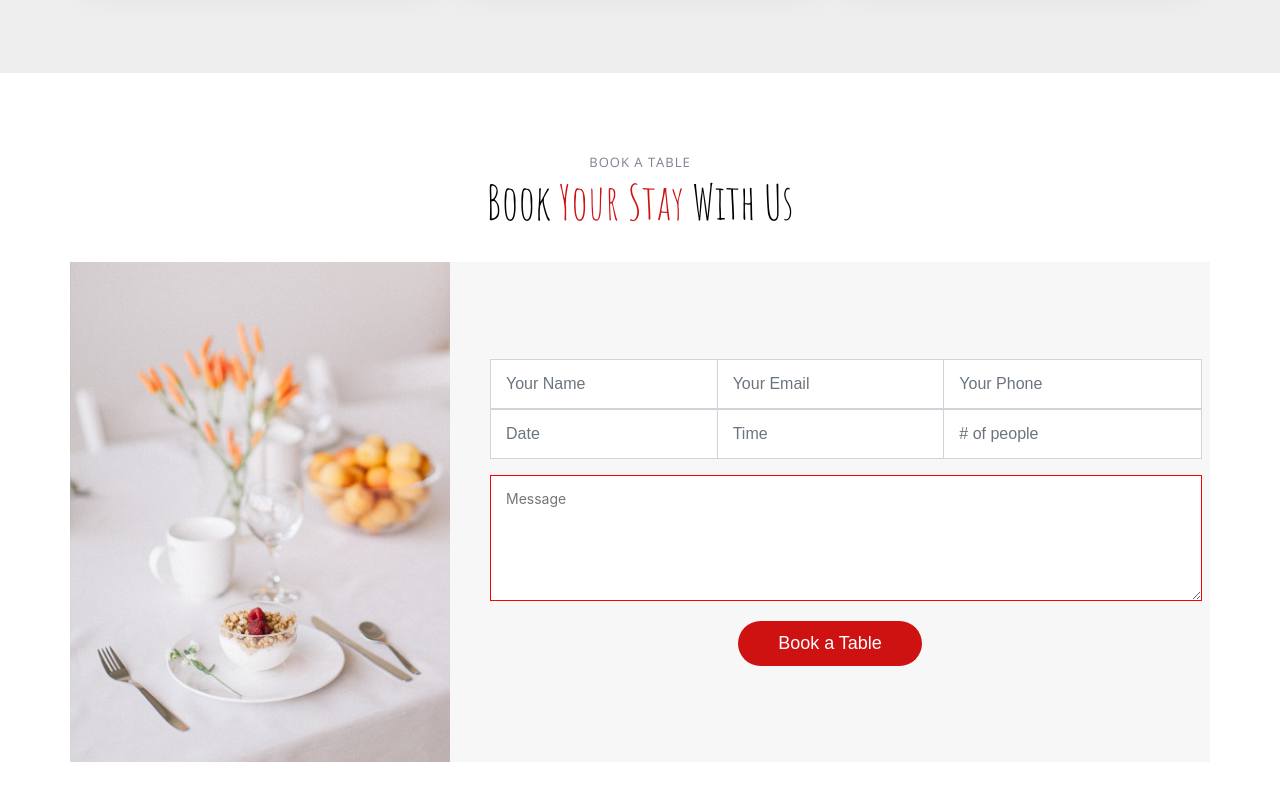
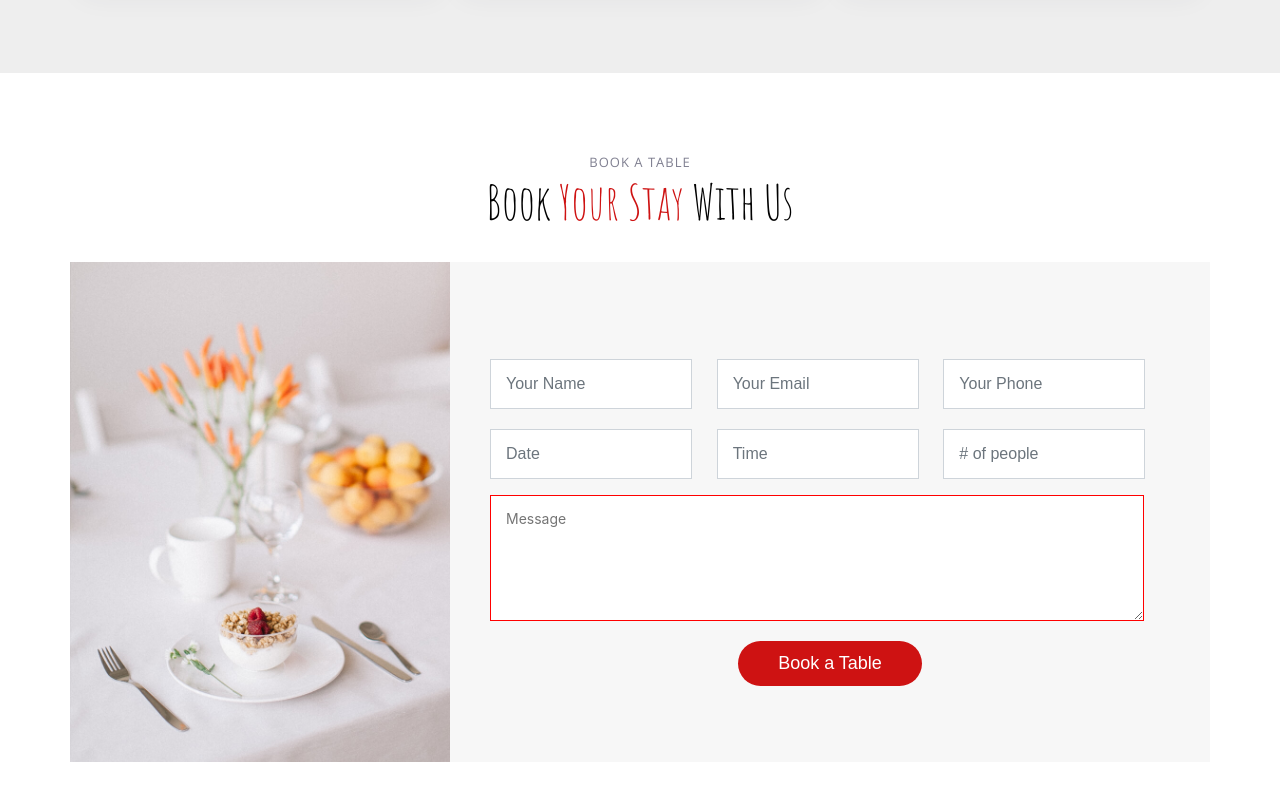
Before and after one commit to ArshakyanAndranik/yammy, a React (Create React App) app: page / in a window 1280 px wide. Shown: the part 6435-7235 px from the top of the page. Built offline with nearby package versions, Linux system fonts and the light colour scheme.

Commit message:
BookATable page all ready

```diff
--- a/src/components/bookTable/BookATable.tsx
+++ b/src/components/bookTable/BookATable.tsx
@@ -49,7 +49,9 @@ const Row = styled.div`
   display: flex;
   flex-wrap: wrap;
   max-width: 100%;
-
+  @media (max-width: 992px) {
+    display: block;
+  }
 `;
 
 const Collg4 = styled.div`
@@ -60,6 +62,9 @@ const Collg4 = styled.div`
   background-size: cover;
   background-position: center;
   background-image: url(${ReservationSvg});
+  @media (max-width: 992px) {
+    width: 100%;
+  }
 `;
 const Collg8 = styled.div`
   flex: 0 0 auto;
@@ -67,7 +72,9 @@ const Collg8 = styled.div`
   display: flex;
   align-items: center;
   background: rgba(55, 55, 63, 0.04);
-
+  @media (max-width: 992px) {
+    width: 100%;
+  }
 `;
 
 const Form = styled.form`
@@ -84,12 +91,17 @@ const Rowgy4 = styled.div`
 const Collg4colmd6 = styled.div`
   flex: 0 0 auto;
   width: 33.33333333%;
-
-  /* width: 50%; */
+  @media (max-width: 992px) {
+    width: 50%;
+  }
+  @media (max-width: 768px) {
+    width: 100%;
+  }
 `;
 const Input = styled.input`
   display: block;
-  width: 100%;
+  width: 75%;
+  margin-top: 20px;
   padding: 0.375rem 0.75rem;
   font-size: 1rem;
   font-weight: 400;
@@ -103,6 +115,12 @@ const Input = styled.input`
   appearance: none;
   transition: border-color 0.15s ease-in-out, box-shadow 0.15s ease-in-out;
   padding: 12px 15px;
+  @media (max-width: 992px) {
+    width: 83%;
+  }
+  @media (max-width: 768px) {
+    width: 91.5%;
+  }
   :hover:not(:disabled):not([readonly])::-webkit-file-upload-button {
     background-color: #dde0e3;
   }
@@ -123,7 +141,6 @@ const Input = styled.input`
     background-color: #fff;
     border-color: red;
     outline: 0;
-
   }
   ::-webkit-date-and-time-value {
     height: 1.5em;
@@ -189,7 +206,7 @@ const Formgroupmt3 = styled.div`
 
 const Textarea = styled.textarea`
   display: block;
-  width: 100%;
+  width: 91.5%;
   padding: 0.375rem 0.75rem;
   font-size: 1rem;
   font-weight: 400;
```
